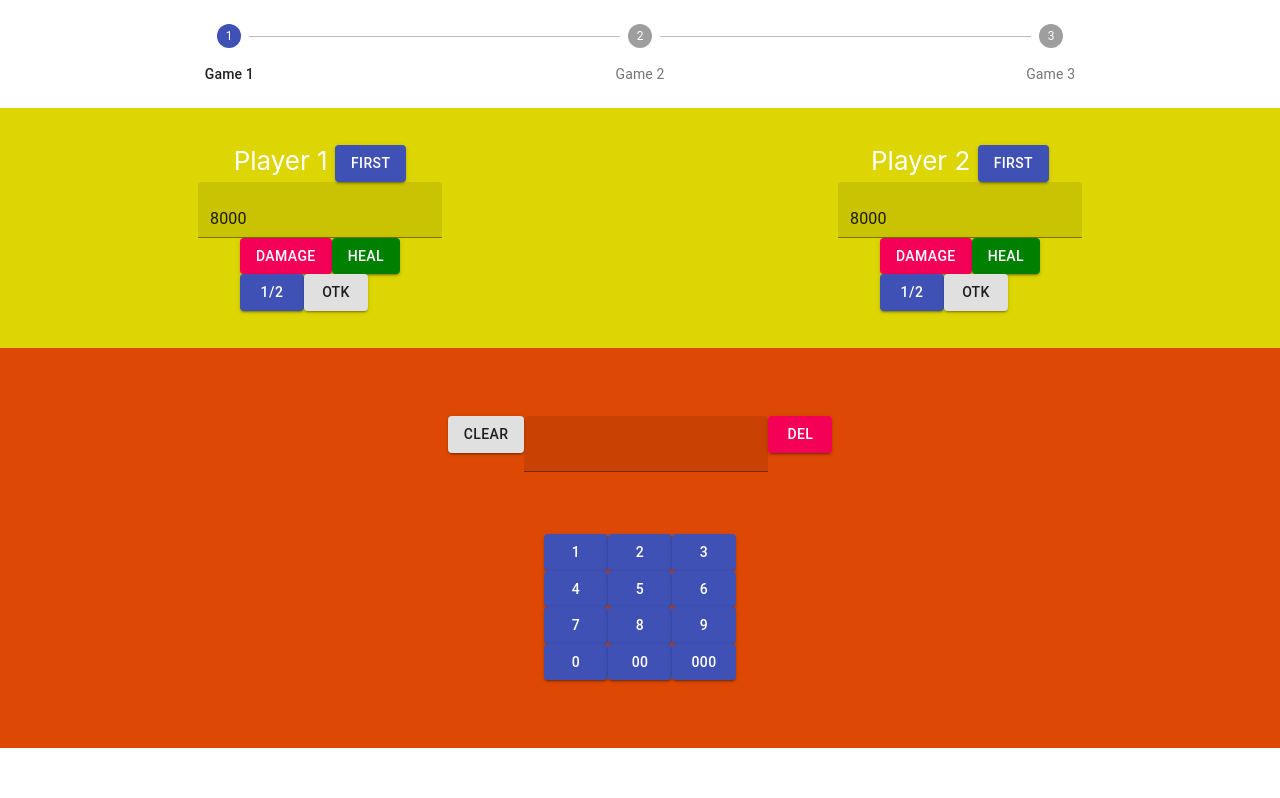
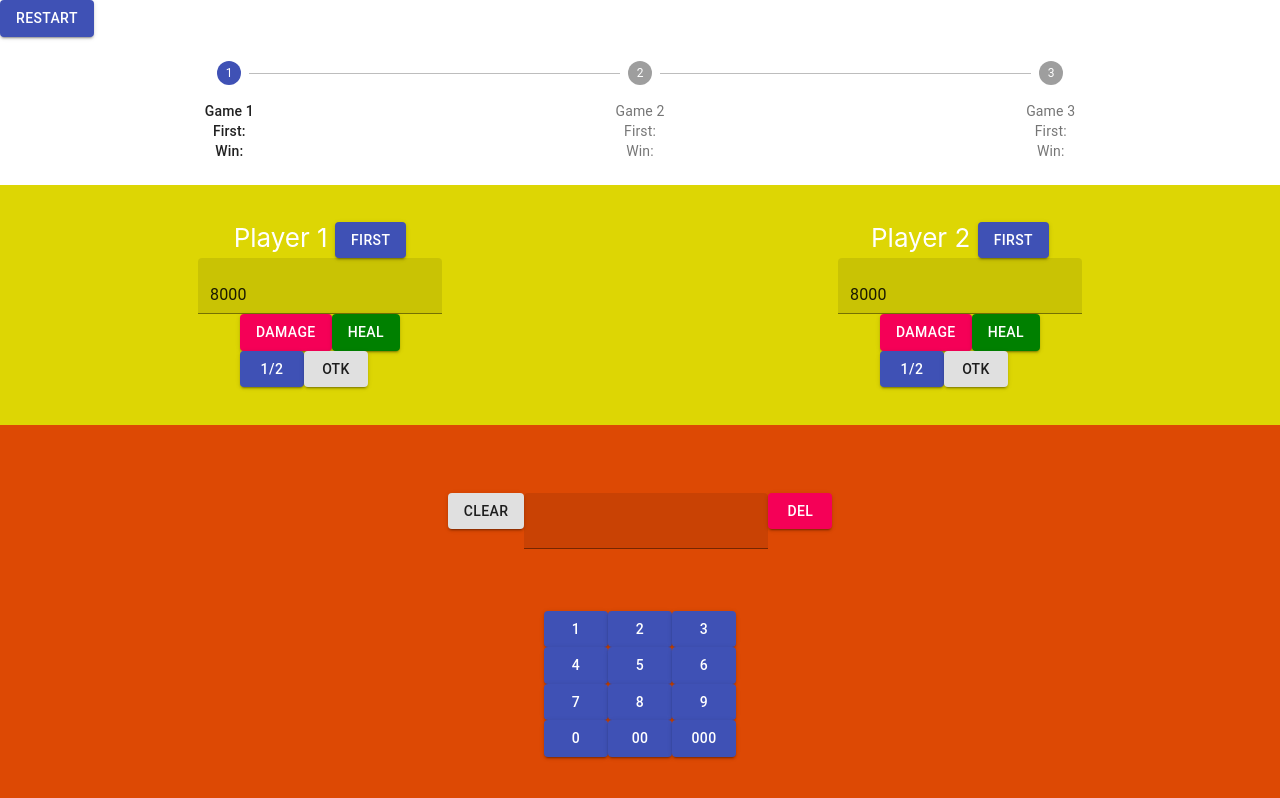
Before and after one commit to Qpons/yugioh-calculator-react, a React (Create React App) app: page / in a window 1280 px wide. Shown: the top 798 px of the page. Built offline with nearby package versions, Linux system fonts and the light colour scheme.

Commit message:
Add match progression and stats. Reset HP on new game. Add resetart button.

```diff
--- a/src/App.js
+++ b/src/App.js
@@ -7,30 +7,36 @@ import Player1Status from './components/Player1Status';
 import Player2Status from './components/Player2Status';
 import KeypadArea from './components/KeypadArea';
 import GameEndPopup from './components/GameEndPopup';
+import Button from '@material-ui/core/Button';
 
 function App() {
   const [damage, setDamage] = useState('');
-  const [gameOver, setGameOver] = useState(false);
+  const [gameOver, setGameOver] = useState(0);
+  const [matchProgress, setMatchProgress] = useState([]);
 
   return (
     <div>
-      <GameOverContext.Provider value={{ gameOver, setGameOver }}>
-        <GameEndPopup trigger={gameOver}>
-          <h3>Game End?</h3>
-        </GameEndPopup>
-      </GameOverContext.Provider>
-      <GameStatus />
+      <Button
+        color='primary'
+        onClick={() => {
+          setMatchProgress([]);
+        }}
+        variant='contained'
+      >
+        Restart
+      </Button>
+      <GameStatus matchStatus={matchProgress} />
       <div className='player-field p1'>
         <GameOverContext.Provider value={{ gameOver, setGameOver }}>
           <DamageContext.Provider value={{ damage, setDamage }}>
-            <Player1Status />
+            <Player1Status newMatch={matchProgress.length} />
           </DamageContext.Provider>
         </GameOverContext.Provider>
       </div>
       <div className='player-field p2'>
         <GameOverContext.Provider value={{ gameOver, setGameOver }}>
           <DamageContext.Provider value={{ damage, setDamage }}>
-            <Player2Status />
+            <Player2Status newMatch={matchProgress.length} />
           </DamageContext.Provider>
         </GameOverContext.Provider>
       </div>
@@ -39,6 +45,14 @@ function App() {
           <KeypadArea />
         </DamageContext.Provider>
       </div>
+      <GameOverContext.Provider value={{ gameOver, setGameOver }}>
+        <GameEndPopup
+          onConfirm={(winner) =>
+            setMatchProgress([...matchProgress, 'P' + winner])
+          }
+          trigger={gameOver}
+        />
+      </GameOverContext.Provider>
     </div>
   );
 }
--- a/src/components/GameEndPopup.jsx
+++ b/src/components/GameEndPopup.jsx
@@ -1,23 +1,29 @@
 import React, { useContext } from 'react';
 import Button from '@material-ui/core/Button';
 import { GameOverContext } from '../DamageContext';
+import './style.css';
 
-const GameEndPopup = ({ trigger }) => {
+const GameEndPopup = ({ onConfirm, trigger }) => {
   const { setGameOver } = useContext(GameOverContext);
 
   return trigger ? (
-    <div>
-      <h2>Game Over?</h2>
+    <div className='popup'>
+      <h2>Player {trigger} Win?</h2>
       <Button
         color='primary'
-        onClick={() => setGameOver(false)}
+        onClick={() => {
+          onConfirm(trigger);
+          setGameOver(0);
+        }}
         variant='contained'
       >
         Confirm
       </Button>
       <Button
         color='secondary'
-        onClick={() => setGameOver(false)}
+        onClick={() => {
+          setGameOver(0);
+        }}
         variant='contained'
       >
         Cancel
--- a/src/components/GameStatus.jsx
+++ b/src/components/GameStatus.jsx
@@ -1,17 +1,33 @@
-import React, { useState } from 'react';
+import React, { useEffect, useState } from 'react';
 import Stepper from '@material-ui/core/Stepper';
 import Step from '@material-ui/core/Step';
 import StepLabel from '@material-ui/core/StepLabel';
 
-const GameStatus = () => {
+const GameStatus = ({ matchStatus }) => {
   const [activeStep, setActiveStep] = useState(0);
-  const steps = ['Game 1', 'Game 2', 'Game 3'];
+  const steps = [
+    { game: 'Game 1', turn: 'First: ', winner: 'Win: ' },
+    { game: 'Game 2', turn: 'First: ', winner: 'Win: ' },
+    { game: 'Game 3', turn: 'First: ', winner: 'Win: ' },
+  ];
+
+  useEffect(() => {
+    setActiveStep(matchStatus.length);
+  }, [matchStatus.length]);
 
   return (
     <Stepper activeStep={activeStep} alternativeLabel='true'>
-      {steps.map((label) => (
+      {steps.map((label, index) => (
         <Step>
-          <StepLabel>{label}</StepLabel>
+          <StepLabel>
+            {label.game}
+            <br />
+            {label.turn}
+            {matchStatus[index]}
+            <br />
+            {label.winner}
+            {matchStatus[index]}
+          </StepLabel>
         </Step>
       ))}
     </Stepper>
--- a/src/components/Player1Status.jsx
+++ b/src/components/Player1Status.jsx
@@ -1,17 +1,21 @@
-import React, { useContext, useState } from 'react';
+import React, { useContext, useEffect, useState } from 'react';
 import Button from '@material-ui/core/Button';
 import TextField from '@material-ui/core/TextField';
 import { DamageContext, GameOverContext } from '../DamageContext';
 
-const Player1Status = () => {
+const Player1Status = ({ newMatch }) => {
   const [p1Hp, setP1Hp] = useState(8000);
   const { damage } = useContext(DamageContext);
   const { setGameOver } = useContext(GameOverContext);
 
   if (p1Hp <= 0) {
-    setGameOver(true);
+    setGameOver(2);
     setP1Hp(1);
   }
+
+  useEffect(() => {
+    setP1Hp(8000);
+  }, [newMatch]);
 
   return (
     <>
--- a/src/components/Player2Status.jsx
+++ b/src/components/Player2Status.jsx
@@ -1,17 +1,21 @@
-import React, { useContext, useState } from 'react';
+import React, { useContext, useEffect, useState } from 'react';
 import Button from '@material-ui/core/Button';
 import TextField from '@material-ui/core/TextField';
 import { DamageContext, GameOverContext } from '../DamageContext';
 
-const Player2Status = () => {
+const Player2Status = ({ newMatch }) => {
   const [p2Hp, setP2Hp] = useState(8000);
   const { damage } = useContext(DamageContext);
   const { setGameOver } = useContext(GameOverContext);
 
   if (p2Hp <= 0) {
-    setGameOver(true);
+    setGameOver(1);
     setP2Hp(1);
   }
+
+  useEffect(() => {
+    setP2Hp(8000);
+  }, [newMatch]);
 
   return (
     <>
--- a/src/components/style.css
+++ b/src/components/style.css
@@ -0,0 +1,11 @@
+.popup {
+  position: fixed;
+  top: 0;
+  left: 0;
+  width: 100%;
+  background-color: cyan;
+  display: flex;
+  justify-content: center;
+  align-items: center;
+  min-height: 22vh;
+}
```
